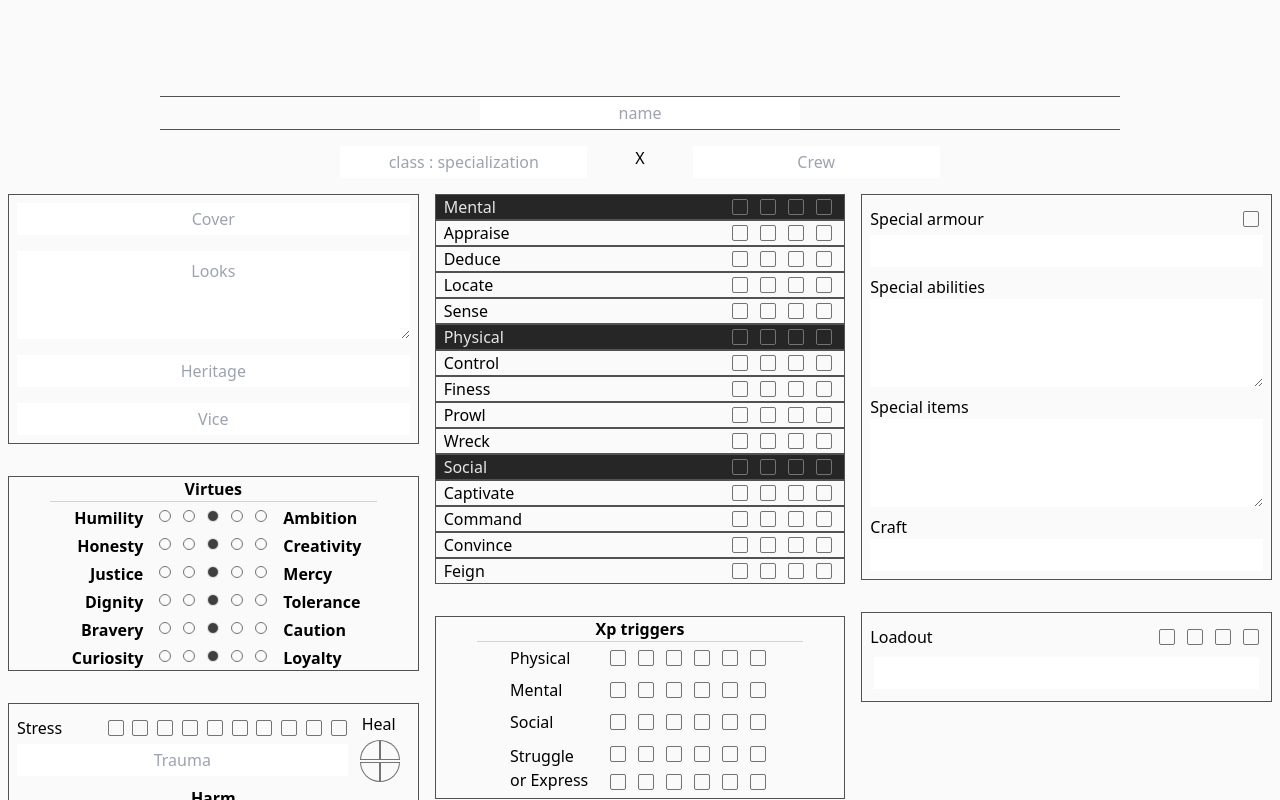
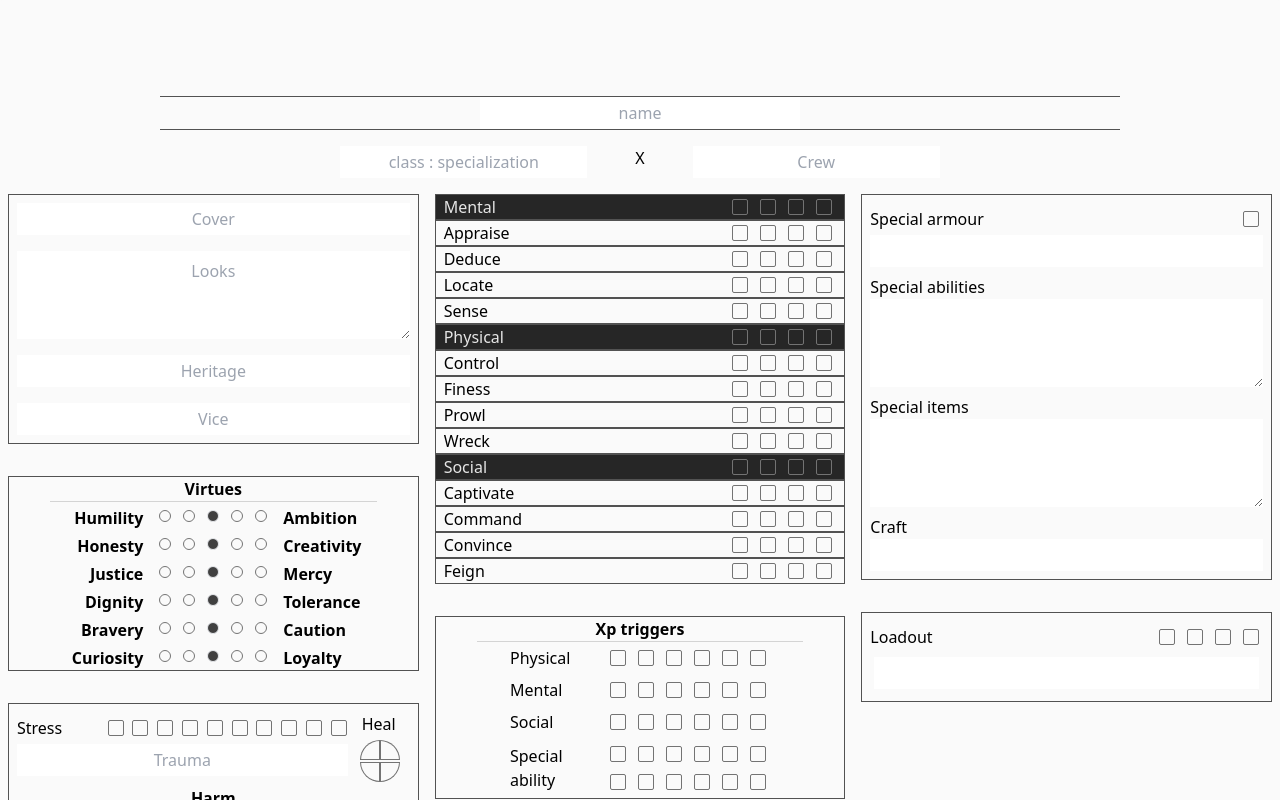
Before and after one commit to OlofMoriya/visions-of-the-arc-character-sheets, a Vue app: page / in a window 1280 px wide. Shown: the top 800 px of the page. Built offline with nearby package versions, Linux system fonts and the light colour scheme.

Commit message:
changes name on xp express

```diff
--- a/src/views/CharacterSheet.vue
+++ b/src/views/CharacterSheet.vue
@@ -234,7 +234,7 @@ const load = computed(()=>Array.from({ length: 1 + user.loadLevel*2}, (value, in
                 <GenericLevel :level="user.physicalXp" :setLevel="(l) => user.physicalXp = l" :maxLevel="6" title="Physical"/>
                 <GenericLevel :level="user.mentalXp" :setLevel="(l) => user.mentalXp = l" :maxLevel="6" title="Mental"/>
                 <GenericLevel :level="user.socialXp" :setLevel="(l) => user.socialXp = l" :maxLevel="6" title="Social"/>
-                <GenericLevel :level="user.struggleOrExpress" :setLevel="(l) => user.struggleOrExpress = l" :maxLevel="12" title="Struggle or Express" :breakAt="6"/>
+                <GenericLevel :level="user.struggleOrExpress" :setLevel="(l) => user.struggleOrExpress = l" :maxLevel="12" title="Special ability" :breakAt="6"/>
 
             </div>
             <div class="my-1 mx-2 flex justify-center gap-2 dark:border-neutral-400 border border-neutral-600 p-1">
```
